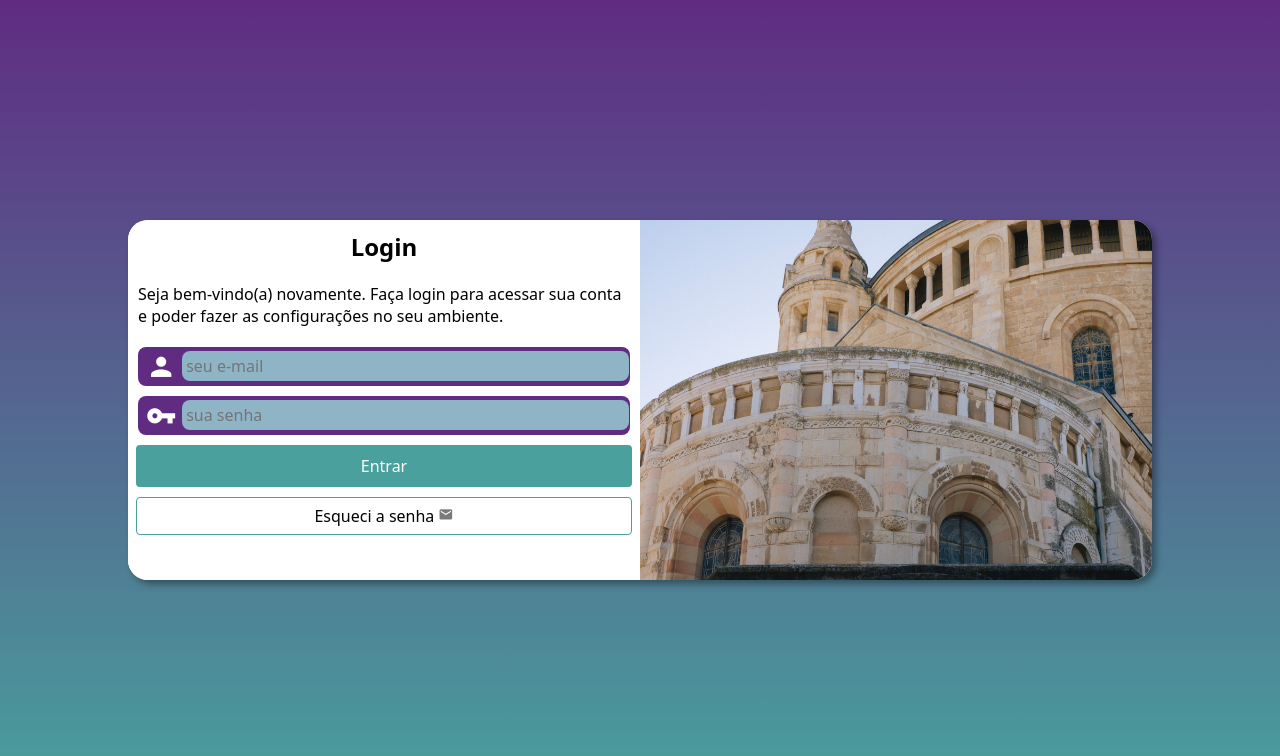
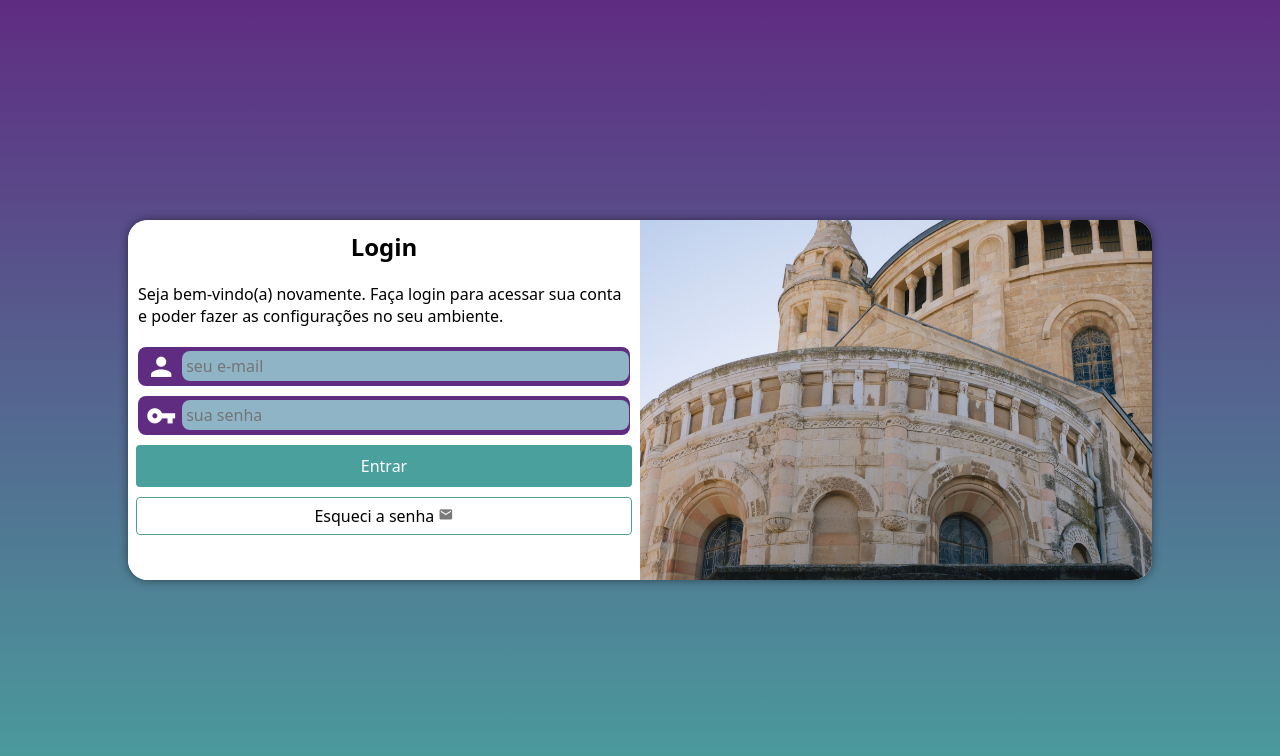
Before and after one commit to alefalves4867/projeto-login, a plain HTML site: page v2/index.html in a window 1280 px wide. Drawn offline with Linux system fonts and the light colour scheme.

Commit message:
atualizei

```diff
--- a/v2/estilos/style.css
+++ b/v2/estilos/style.css
@@ -48,7 +48,7 @@ main {
     left: 50%;
     transform: translate(-50%, -50%);
     border-radius: 20px;
-    box-shadow: 4px 4px 7px 0px rgba(0, 0, 0, 0.374);;
+    box-shadow: 0px 0px 10px 0px rgba(0, 0, 0, 0.470);;
 }
 
 #imagem {
```
